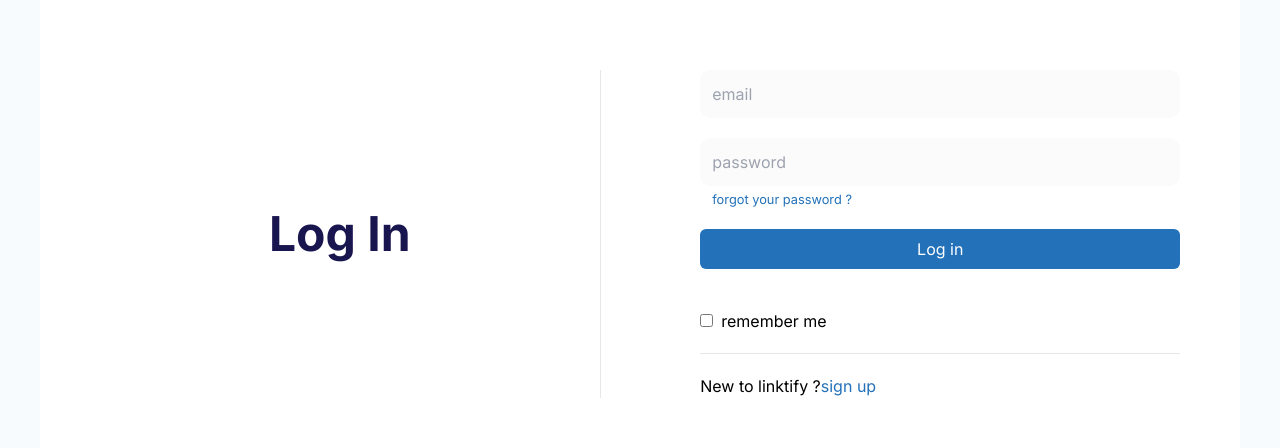
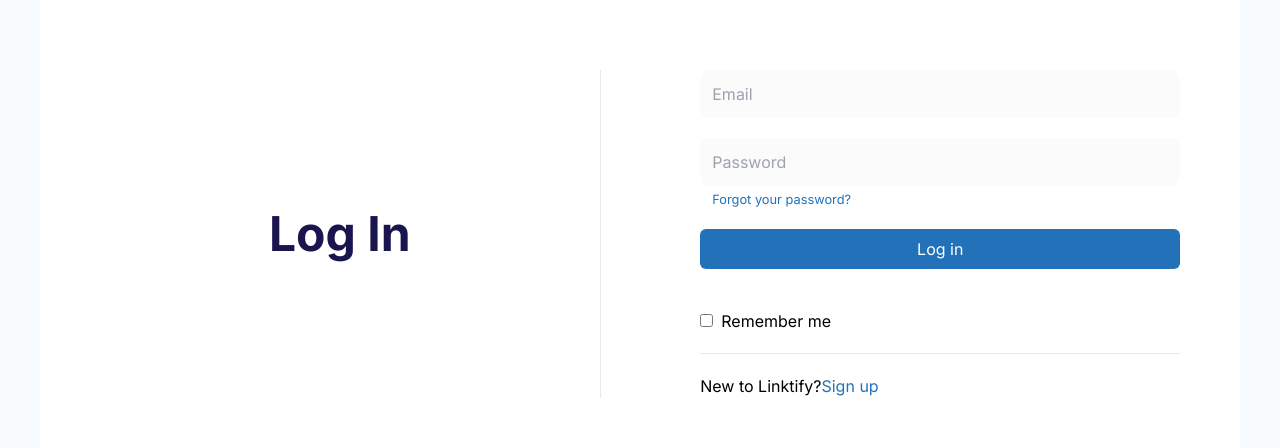
Before and after one commit to momo56710/linktify, a Next.js app: page /login in a window 1280 px wide. Shown: the part 136-584 px from the top of the page. Built offline with nearby package versions, Linux system fonts and the light colour scheme; no server answers.

Commit message:
adding loading page

```diff
--- a/app/components/loader.js
+++ b/app/components/loader.js
@@ -1,7 +1,7 @@
 export const Loader = () => {
     return <div style={{
-        width: '20px',
-        height: '20px',
+        height: '80%',
+        aspectRatio: '1',
         border: '4px solid #f3f3f3', /* Light gray border */
         borderTop: '4px solid #3498db', /* Blue color for spinning part */
         borderRadius: '50%',
--- /dev/null
+++ b/app/components/loading.js
@@ -0,0 +1,12 @@
+import React from 'react'
+import { Loader } from './loader'
+
+export default function Loading() {
+  return (
+    <div className='flex items-center justify-center h-screen'>
+        <div className='w-[50px] h-[50px]'>
+            <Loader/>
+        </div>
+    </div>
+  )
+}
--- a/app/explore/page.js
+++ b/app/explore/page.js
@@ -2,6 +2,7 @@
 import React, { useEffect, useState } from 'react'
 import ExploreStartupsCard from './componenets/exploreStartupsCard'
 import { fetchDataFromFireStore } from '@/utils/startups'
+import Loading from '../components/Loading'
 
 export default function Page() {
   const [startups, setStartups] = useState([])
@@ -35,7 +36,7 @@ export default function Page() {
   });
 
   if (isLoading) {
-    return <div>loading</div>
+    return <Loading />
   }
 
   const fields = [ // Array of field options (assuming you have a list)
--- a/app/login/page.js
+++ b/app/login/page.js
@@ -1,77 +1,94 @@
-'use client'
-import React, { useState } from 'react'
-import Link from 'next/link'
-import { useSignInWithEmailAndPassword } from 'react-firebase-hooks/auth'
-import { auth } from '@/utils/firebase'
-import { useRouter } from 'next/navigation'
-import { Loader } from '../components/loader'
-import { toast } from 'react-toastify'
+"use client";
+import React, { useState } from "react";
+import Link from "next/link";
+import { useSignInWithEmailAndPassword } from "react-firebase-hooks/auth";
+import { auth } from "@/utils/firebase";
+import { useRouter } from "next/navigation";
+import { Loader } from "../components/loader";
+import { toast } from "react-toastify";
 export default function Login() {
-  const [email, setEmail] = useState('')
-  const [password, setPassword] = useState('')
-  const [warning, setWarning] = useState('')
-  const router = useRouter()
-  const [signInWithEmailAndPassword] = useSignInWithEmailAndPassword(auth)
+  const [email, setEmail] = useState("");
+  const [password, setPassword] = useState("");
+  const [warning, setWarning] = useState("");
+  const router = useRouter();
+  const [signInWithEmailAndPassword] = useSignInWithEmailAndPassword(auth);
 
   const [isLoading, setIsLoading] = useState(false);
   const handleSignIn = async () => {
-    if (email == '' || password == '') {
-      setWarning("don't leave inputs empty")
-    }
-    else {
-      setIsLoading(true)
+    if (email == "" || password == "") {
+      setWarning("Don't leave inputs empty");
+    } else {
+      setIsLoading(true);
       try {
-        const res = await signInWithEmailAndPassword(email, password)
+        const res = await signInWithEmailAndPassword(email, password);
         if (res) {
-          router.push('/')
-          toast('welcome back')
+          router.push("/");
+          toast("Welcome back");
+        } else {
+          setWarning("Information doesn't match any account");
+          toast("Information doesn't match any account");
         }
-        else { setWarning("inforamtions don't match any account") }
-        setIsLoading(false)
+        setIsLoading(false);
       } catch (e) {
-        document.querySelectorAll('input').forEach(e => e.value = '')
-        setWarning("inforamtions don't match any account")
-        setIsLoading(false)
+        document.querySelectorAll("input").forEach((e) => (e.value = ""));
+        setWarning("Information doesn't match any account");
+        toast('An error has occurred, please try again')
+        setIsLoading(false);
       }
     }
-  }
+  };
   return (
-    <div className='flex max-md:flex-col max-md:divide-y justify-center items-center min-h-[70vh] m-10 p-10 bg-white rounded-[20px] md:divide-x'>
-      <p className='text-[#19154E] md:w-[30vw] flex-1 justify-self-center max-md:pb-10 text-center font-bold text-[3em]'>Log In</p>
-      <div className='  md:w-[30vw] max-md:w-[70vw] flex-1 md:pl-[5em] max-md:pt-10'>
-        <div className='flex flex-col gap-5 max-w-[30em] m-auto'>
-          <input type='email' placeholder='email' className='bg-[#fcfbfb] p-3 rounded-[10px]' onChange={e => setEmail(e.target.value)} />
-          <div className='flex flex-col'>
-            <input type='password' placeholder='password' className='bg-[#fcfbfb] p-3 rounded-[10px]' onChange={e => setPassword(e.target.value)} />
-            <p className='text-[0.8em] ml-3 mt-1 text-[#2271B9] hover:underline hover:cursor-pointer'>
-              forgot your password ?
+    <div className="flex max-md:flex-col max-md:divide-y justify-center items-center min-h-[70vh] m-10 p-10 bg-white rounded-[20px] md:divide-x">
+      <p className="text-[#19154E] md:w-[30vw] flex-1 justify-self-center max-md:pb-10 text-center font-bold text-[3em]">
+        Log In
+      </p>
+      <div className="  md:w-[30vw] max-md:w-[70vw] flex-1 md:pl-[5em] max-md:pt-10">
+        <div className="flex flex-col gap-5 max-w-[30em] m-auto">
+          <input
+            type="email"
+            placeholder="Email"
+            className="bg-[#fcfbfb] p-3 rounded-[10px]"
+            onChange={(e) => setEmail(e.target.value)}
+          />
+          <div className="flex flex-col">
+            <input
+              type="password"
+              placeholder="Password"
+              className="bg-[#fcfbfb] p-3 rounded-[10px]"
+              onChange={(e) => setPassword(e.target.value)}
+            />
+            <p className="text-[0.8em] ml-3 mt-1 text-[#2271B9] hover:underline hover:cursor-pointer">
+              Forgot your password?
             </p>
           </div>
-          <p className='bg-[#2271B9] text-white text-center cursor-pointer rounded-md py-2 grid place-content-center' onClick={e => { handleSignIn() }}>{isLoading ? <Loader /> : 'Log in'}</p>
-          <p>{warning}</p>
-          <div className='flex items-center gap-2'>
-            <input type='checkbox' />
-            <span>
-              remember me
-            </span>
+          <p
+            className="bg-[#2271B9] text-white text-center cursor-pointer rounded-md py-2 grid place-content-center"
+            onClick={(e) => {
+              handleSignIn();
+            }}
+          >
+            {isLoading ? <Loader /> : "Log in"}
+          </p>
+          <p className="text-red-600">{warning}</p>
+
+          <div className="flex items-center gap-2">
+            <input type="checkbox" />
+            <span>Remember me</span>
           </div>
 
           <hr />
           <div>
             <p>
-              New to linktify ?
-              <Link href={'/signup'}>
-                <span className='text-[#2271B9] hover:underline hover:cursor-pointer'>
-                  sign up
+              New to Linktify?
+              <Link href={"/signup"}>
+                <span className="text-[#2271B9] hover:underline hover:cursor-pointer">
+                  Sign up
                 </span>
               </Link>
             </p>
           </div>
         </div>
       </div>
-
-
-
     </div>
-  )
+  );
 }
--- a/app/page.js
+++ b/app/page.js
@@ -8,6 +8,7 @@ import MetricsCard from "./components/metricsCard";
 import NextBigMove from "./components/nextBigMove";
 import { fetchDataFromFireStore } from "@/utils/startups";
 import { useEffect, useState } from "react";
+import Loading from "./components/loading";
 export default function Home() {
 
   const [strtups, setStartups] = useState([])
@@ -29,7 +30,7 @@ export default function Home() {
   }, [])
 
   if (isLoading) {
-    return <div>loading</div>
+    return <Loading />
   }
 
   return (
--- a/app/projects/start/page.js
+++ b/app/projects/start/page.js
@@ -6,7 +6,7 @@ import { Loader } from '@/app/components/loader';
 import { useRouter } from 'next/navigation';
 import { auth } from '@/utils/firebase'
 import { toast } from 'react-toastify';
-
+import Loading from '@/components/Loading'
 // Import your initialized Firebase instance
 
 export default function Page() {
@@ -140,7 +140,7 @@ export default function Page() {
       }
     }
   };
-  if (isloading) { return <h1>Loading...</h1> }
+  if (isloading) { return <Loading /> }
   else if (!user) { router.push('/login') }
   return (
     <div className='mt-10'>
--- a/app/signup/page.js
+++ b/app/signup/page.js
@@ -21,15 +21,19 @@ export default function Page() {
     const handleSingUp = async () => {
         if (name == '' || email == '' || password == '' || cnfPassword == '') {
             setWarning("don't leave inputs empty")
+            toast("Don't leave inputs empty")
         }
         else if (password.length < 6) {
             setWarning('password must be more than 6 char')
+            toast('Password must be more than 6 characters')
         }
         else if (!email.includes("@") || !email.includes(".") || !email.length > 2) {
             setWarning('enter valid email')
+            toast('Enter a valid email')
         }
         else if (password != cnfPassword) {
             setWarning("password doesn't match")
+            toast("Passwords don't match")
         }
         else {
             setIsLoading(true)
@@ -46,6 +50,7 @@ export default function Page() {
             } catch (e) {
                 document.querySelectorAll('input').forEach(e => e.value = '')
                 setWarning('email invalid or used before')
+                toast('Email invalid or used before')
                 setIsLoading(false)
 
 
@@ -64,7 +69,7 @@ export default function Page() {
                     <input type='password' placeholder='password' className='bg-[#fcfbfb] p-3 rounded-[10px]' onChange={e => setPassword(e.target.value)} />
                     <input type='password' placeholder='confirm password' className='bg-[#fcfbfb] p-3 rounded-[10px]' onChange={e => setCnfPassword(e.target.value)} />
                     <p className='bg-[#2271B9] text-white text-center cursor-pointer rounded-md py-2 grid place-content-center' onClick={() => handleSingUp()}>{isLoading ? <Loader /> : 'Sign up'}</p>
-                    <p>{warning}</p>
+                    <p className='text-red-600'>{warning}</p>
                     <hr />
                     <div>
                         <p>have an account ? <Link href={'/login'}><span className='text-[#2271B9] hover:underline hover:cursor-pointer'>Log in</span></Link> </p>
--- a/package.json
+++ b/package.json
@@ -12,7 +12,7 @@
     "@ramonak/react-progress-bar": "^5.2.0",
     "axios": "^1.6.8",
     "firebase": "^10.11.1",
-    "next": "14.2.2",
+    "next": "^14.2.2",
     "react": "^18",
     "react-dom": "^18",
     "react-firebase-hooks": "^5.1.1",
```
Also changed, not shown: app/projects/[project]/page.js (+4 -3 lines), 2 other files (tests, documents, lock files or other folders).
